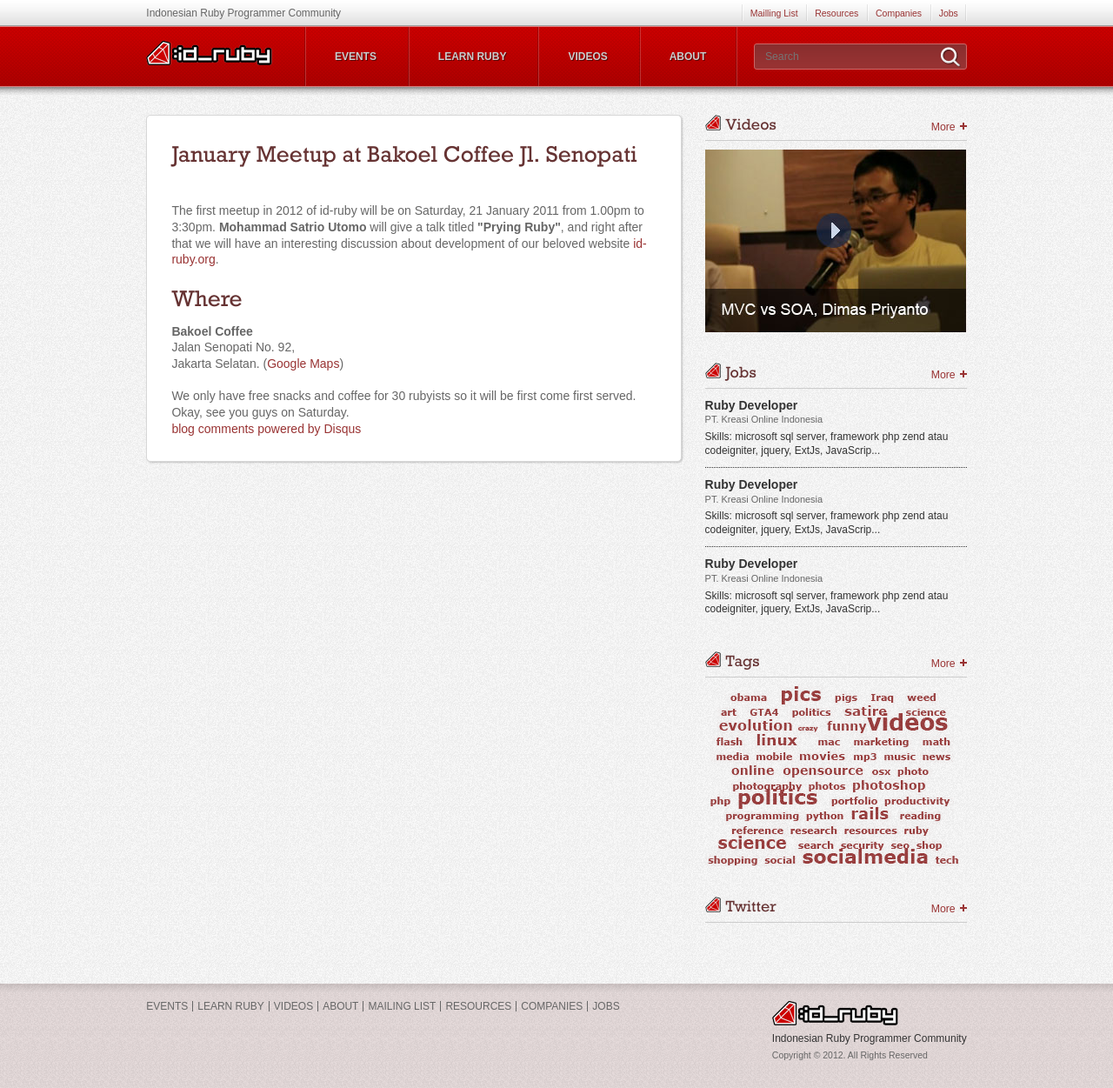
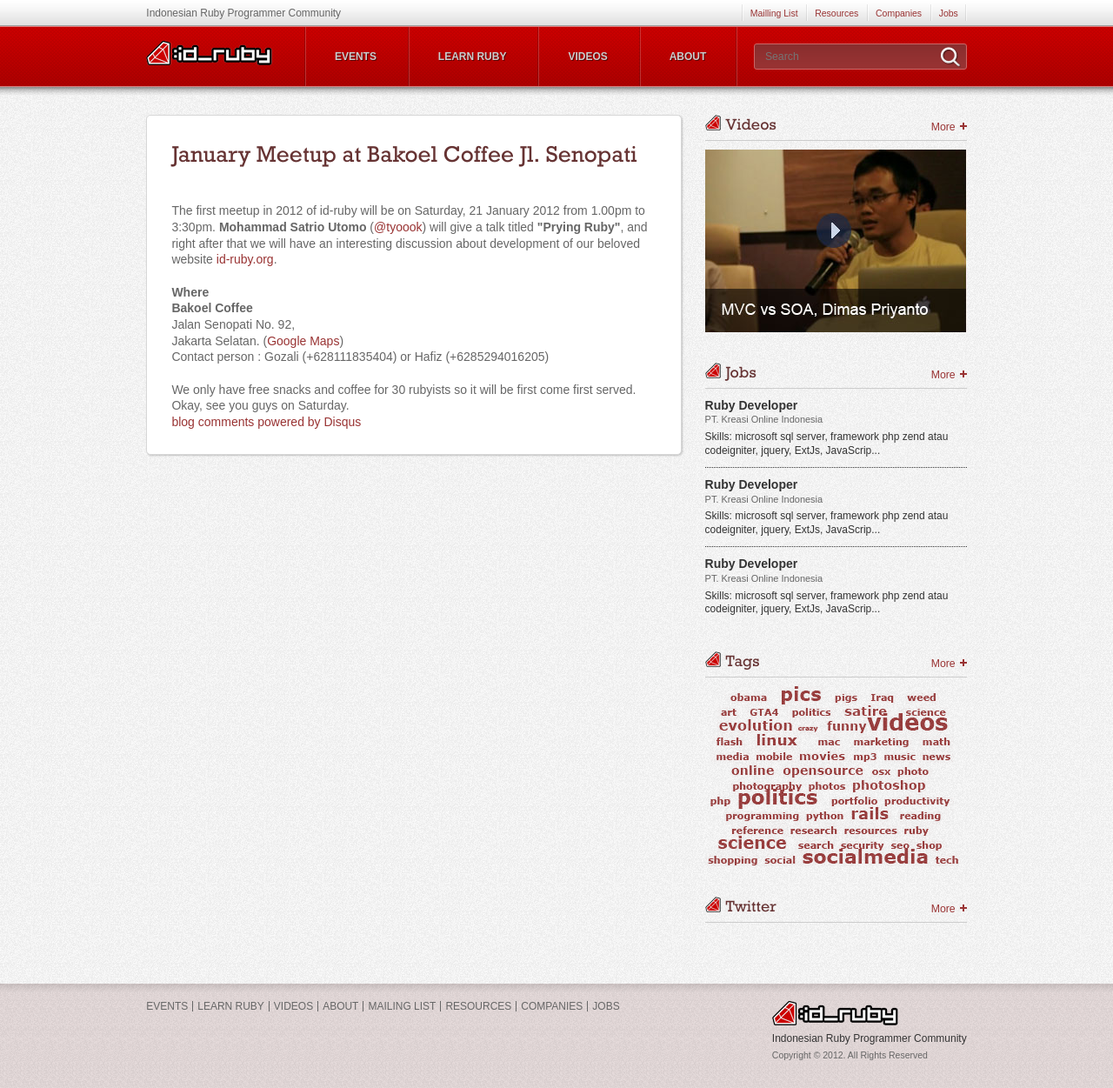
Before and after one commit to id-ruby/id-ruby.github.com, a Jekyll site: the page built from events/_posts/2012-01-18-january-2012-meetup.html, in a window 1280 px wide. Shown: the whole page at 87% size. Built offline with Jekyll 4.4.1, drawn with Linux system fonts in a browser that asks for light colours; nearby versions of some CDN libraries; comment, search, counter and statistics services are not loaded.

Commit message:
fix typo

```diff
--- a/events/_posts/2012-01-18-january-2012-meetup.html
+++ b/events/_posts/2012-01-18-january-2012-meetup.html
@@ -8,9 +8,9 @@
 
 <h1>January Meetup at Bakoel Coffee Jl. Senopati</h1><br/><br/>
 
-<p>The first meetup in 2012 of id-ruby will be on Saturday, 21 January 2011 from 1.00pm to 3:30pm. <strong>Mohammad Satrio Utomo</strong> will give a talk titled <strong>"Prying Ruby"</strong>, and right after that we will have an interesting discussion about development of our beloved website <a href="http://id-ruby.org">id-ruby.org</a>.</p><br/>
+<p>The first meetup in 2012 of id-ruby will be on Saturday, 21 January 2012 from 1.00pm to 3:30pm. <strong>Mohammad Satrio Utomo</strong> (<a href="http://twitter.com/tyoook" target="_blank">@tyoook</a>) will give a talk titled <strong>"Prying Ruby"</strong>, and right after that we will have an interesting discussion about development of our beloved website <a href="http://id-ruby.org">id-ruby.org</a>.</p><br/>
 
-<h2>Where</h2>
-<p><strong>Bakoel Coffee</strong><br/>Jalan Senopati No. 92,<br/>Jakarta Selatan. (<a href="http://maps.google.com/maps/place?q=Bakoel+Koffie,+Senopati&hl=en&cid=2528671699396028214" target="_blank">Google Maps</a>)</p><br/>
+<h3>Where</h3>
+<p><strong>Bakoel Coffee</strong><br/>Jalan Senopati No. 92,<br/>Jakarta Selatan. (<a href="http://maps.google.com/maps/place?q=Bakoel+Koffie,+Senopati&hl=en&cid=2528671699396028214" target="_blank">Google Maps</a>)<br/>Contact person : Gozali (+628111835404) or Hafiz (+6285294016205)</p><br/>
 
 <p>We only have free snacks and coffee for 30 rubyists so it will be first come first served. Okay, see you guys on Saturday.</p>
```
